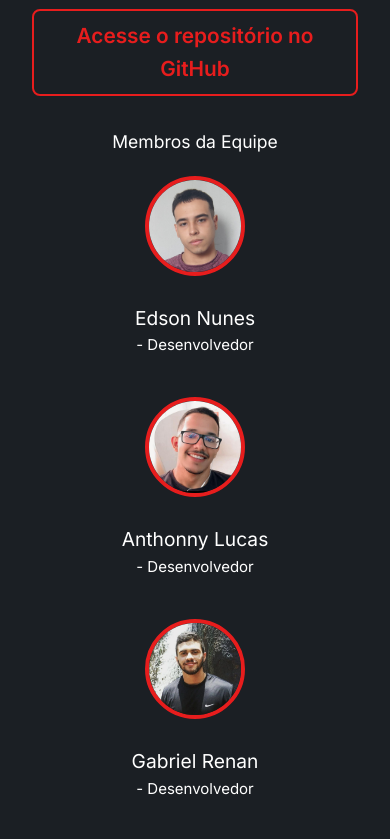
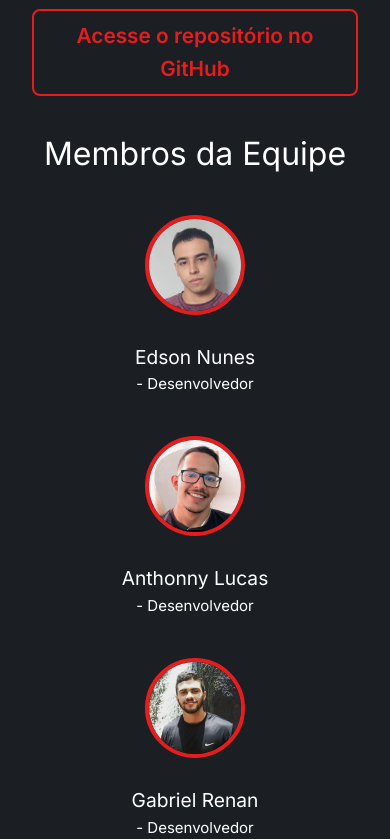
Before and after one commit to hellsinho/Batuque, a Vue app: page / in a window 390 px wide. Shown: the part 1840-2679 px from the top of the page. Built offline with nearby package versions, Linux system fonts and the light colour scheme.

Commit message:
fix: resposividade membros da equié

```diff
--- a/src/components/ProjectOverview.vue
+++ b/src/components/ProjectOverview.vue
@@ -116,12 +116,12 @@ export default {
   margin-top: 20px;
   display: flex;
   justify-content: center;
-  width: 100%; /* Para garantir que o vídeo não exceda o container */
+  width: 100%;
 }
 
 iframe {
-  max-width: 100%; /* Ajuste para responsividade */
-  height: auto; /* Para manter a proporção */
+  max-width: 100%;
+  height: auto;
 }
 
 .repository {
@@ -138,7 +138,7 @@ iframe {
   padding: 10px 20px;
   border-radius: 8px;
   transition: all 0.3s ease;
-  display: inline-block; /* Para garantir que a largura se ajuste ao conteúdo */
+  display: inline-block;
 }
 
 .repo-link:hover {
@@ -147,7 +147,12 @@ iframe {
 }
 
 .team {
-  margin-top: 2rem; /* Adiciona um espaço entre repositório e equipe */
+  margin-top: 2rem;
+}
+
+.team h3 {
+  font-size: 2rem;
+  margin-bottom: 1rem;
 }
 
 .team-list {
@@ -195,7 +200,7 @@ iframe {
   }
 
   iframe {
-    max-width: 100%; /* Ajusta a largura do iframe */
+    max-width: 100%;
     max-height: 400px;
   }
 
@@ -216,7 +221,7 @@ iframe {
 
   iframe {
     max-width: 100%;
-    max-height: auto; /* Mantém a proporção */
+    max-height: auto;
   }
 
   .team-member-image {
@@ -229,8 +234,16 @@ iframe {
   }
 
   .repo-link {
-    font-size: 1.3rem; /* Ajusta o tamanho da fonte do link */
-    padding: 8px 16px; /* Ajusta o padding */
+    font-size: 1.3rem;
+    padding: 8px 16px;
   }
 }
+
+@media (max-width: 430px) {
+  .team-list li {
+    flex-direction: column;
+  }
+}
+
+
 </style>
```
